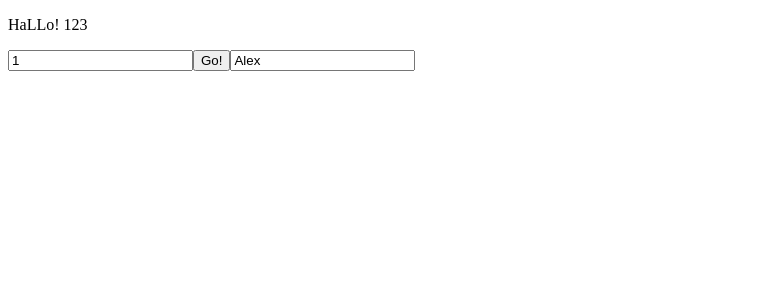
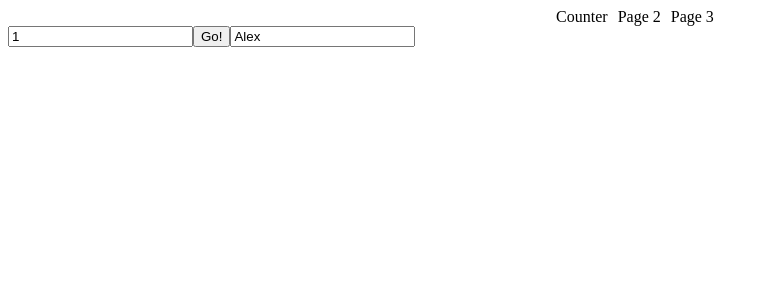
Before and after one commit to AlexAnoschenko/PropertyCross, a React app: page / in a window 1280 px wide. Shown: the top 300 px of the page, without its empty margins (0-768 px from the left). Built offline with nearby package versions, Linux system fonts and the light colour scheme.

Commit message:
tasks/task-7: Added Router

```diff
--- a/package.json
+++ b/package.json
@@ -27,7 +27,7 @@
     "babel-eslint": "^8.2.6",
     "babel-loader": "^8.0.6",
     "css-loader": "^3.2.0",
-    "eslint": "^6.2.2",
+    "eslint": "^6.3.0",
     "eslint-config-airbnb": "^18.0.1",
     "eslint-config-prettier": "^6.1.0",
     "eslint-plugin-import": "^2.18.2",
@@ -49,10 +49,13 @@
   },
   "dependencies": {
     "babel-preset-react": "^6.24.1",
+    "classnames": "^2.2.6",
     "react": "^16.9.0",
     "react-css-modules": "^4.7.11",
     "react-dom": "^16.9.0",
     "react-redux": "^7.1.1",
+    "react-router": "^5.0.1",
+    "react-router-dom": "^5.0.1",
     "redux": "^4.0.4",
     "redux-devtools-extension": "^2.13.8"
   }
--- a/src/components/App/App.css
+++ /dev/null
@@ -1,4 +0,0 @@
-h1 {
-    color: #2e00fa;
-    text-align: center;
-}
--- a/src/components/App/App.jsx
+++ b/src/components/App/App.jsx
@@ -1,11 +1,17 @@
 import React from 'react';
+import { Switch, Route } from 'react-router-dom';
 import Counter from '../Counter/Counter';
+import Navigator from '../Navigator/Navigator';
 
 function App() {
     return (
         <div>
-            <p>HaLLo! 123</p>
-            <Counter />
+            <Navigator />
+            <Switch>
+                <Route exact path="/" component={Counter} />
+                <Route path="/page2" render={() => <p>Hello! Page 2</p>} />
+                <Route path="/page3" render={() => <p>Page 3</p>} />
+            </Switch>
         </div>
     );
 }
--- /dev/null
+++ b/src/components/Navigator/Navigator.jsx
@@ -0,0 +1,48 @@
+import React, { PureComponent } from 'react';
+import { Link } from 'react-router-dom';
+import cx from 'classnames';
+import styles from './Navigator.module.css';
+
+export default class Navigator extends PureComponent {
+    state = {
+        activeLink: null,
+    };
+
+    handleLinkClick = (activeLink) => {
+        this.setState({ activeLink });
+    };
+
+    render() {
+        return (
+            <div className={styles.navBlock}>
+                <Link
+                    to="/"
+                    className={cx(styles.linkStyle, {
+                        [styles.activeLink]: this.state.activeLink === 'pageOne',
+                    })}
+                    onClick={() => this.handleLinkClick('pageOne')}
+                >
+                    Counter
+                </Link>
+                <Link
+                    to="/page2"
+                    className={cx(styles.linkStyle, {
+                        [styles.activeLink]: this.state.activeLink === 'pageTwo',
+                    })}
+                    onClick={() => this.handleLinkClick('pageTwo')}
+                >
+                    Page 2
+                </Link>
+                <Link
+                    to="/page3"
+                    className={cx(styles.linkStyle, {
+                        [styles.activeLink]: this.state.activeLink === 'pageThree',
+                    })}
+                    onClick={() => this.handleLinkClick('pageThree')}
+                >
+                    Page 3
+                </Link>
+            </div>
+        );
+    }
+}
--- /dev/null
+++ b/src/components/Navigator/Navigator.module.css
@@ -0,0 +1,19 @@
+.linkStyle {
+    padding-right: 10px;
+    text-decoration: none;
+    color: rgb(0, 0, 0);
+}
+
+.linkStyle:hover {
+    border-bottom: 1px solid black;
+}
+
+.activeLink {
+    color: blue;
+    border-bottom: 1px solid black;
+}
+
+.navBlock {
+    display: flex;
+    justify-content: center;
+}
--- a/src/index.js
+++ b/src/index.js
@@ -1,12 +1,15 @@
 import React from 'react';
 import ReactDOM from 'react-dom';
+import { BrowserRouter } from 'react-router-dom';
 import { Provider } from 'react-redux';
 import { store } from './store/configureStore';
 import App from './components/App/App';
 
 ReactDOM.render(
     <Provider store={store}>
-        <App />
+        <BrowserRouter>
+            <App />
+        </BrowserRouter>
     </Provider>,
     document.getElementById('root')
 );
--- a/webpack.config.js
+++ b/webpack.config.js
@@ -6,6 +6,9 @@ module.exports = {
     output: {
         path: path.join(__dirname, '/dist'),
         filename: 'index-bundle.js',
+    },
+    devServer: {
+        historyApiFallback: true,
     },
     module: {
         rules: [
```
Also changed, not shown: .eslintrc.js, 1 other file (tests, documents, lock files or other folders).
